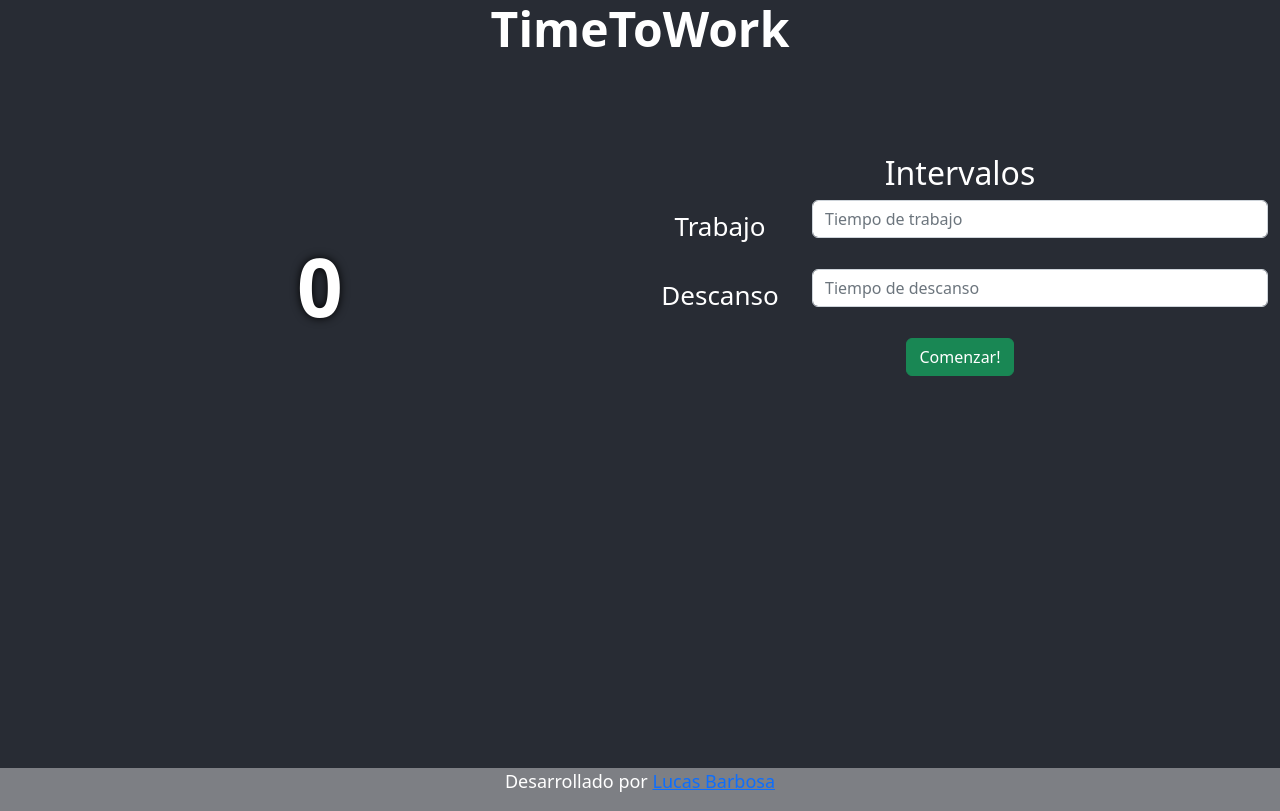
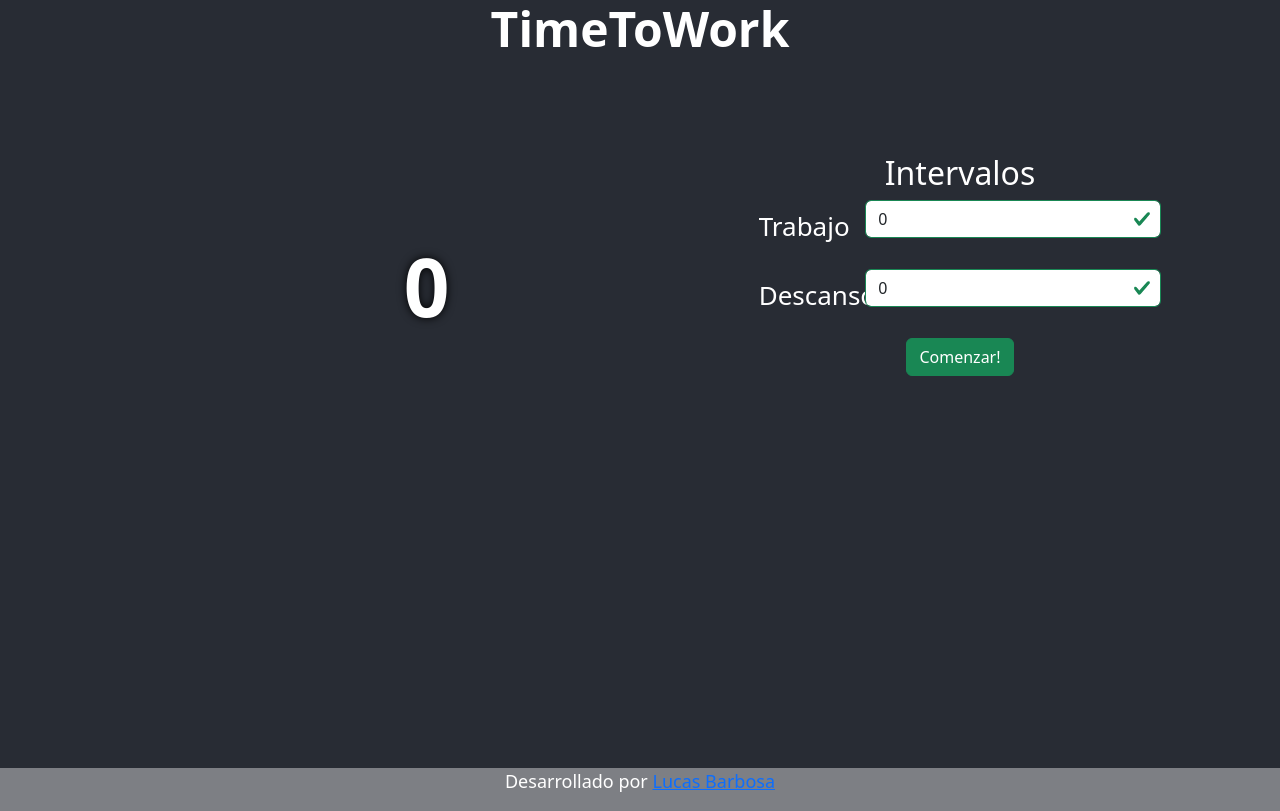
Before and after one commit to barbosalucas278/time-to-work, a React (Create React App) app: page / in a window 1280 px wide. Built offline with nearby package versions, Linux system fonts and the light colour scheme.

Commit message:
Feature: Parcial, se hace un refactor sobre el formulario del timer

```diff
--- a/src/components/Timer/Timer.js
+++ b/src/components/Timer/Timer.js
@@ -1,21 +1,14 @@
 /* eslint-disable no-unused-vars */
-import { Formik } from "formik";
 import React, { useEffect, useState } from "react";
 import { Col, Container, Row } from "react-bootstrap";
-import Button from "react-bootstrap/Button";
-import Form from "react-bootstrap/Form";
 import useSound from "use-sound";
-import { object, number } from "yup";
 import useInterval from "../../hooks/useInterval";
 import Display from "../Display/Display";
 import "./styles.css";
 import workSound from "../../assets/go.oga";
 import restSound from "../../assets/rest.oga";
+import TimerForm from "../TimerForm/TimerForm";
 function Timer() {
-  const schema = object().shape({
-    workInterval: number().required().max(60).min(15),
-    restInterval: number().required().max(60).min(15),
-  });
   //falta agregar los mansajes de error, las validaciones ya estan
   const [go, setGo] = useState(false);
   const [timerRun, setTimerRun] = useState(null);
@@ -63,7 +56,8 @@ function Timer() {
       playWork();
     }
   }
-  function onSubmitIntervals(values) {
+  function handleSubmitIntervals(values, formikHelpers) {
+    console.log(formikHelpers);
     const { workInterval, restInterval } = values;
     setWork(workInterval);
     setRest(restInterval);
@@ -101,7 +95,7 @@ function Timer() {
       crearIntervaloWork();
     }
   }
-  function resetearTimer() {
+  function handleResetTimer() {
     setGo(false);
     setDisplay(0);
     setWork(0);
@@ -110,10 +104,10 @@ function Timer() {
     setWorkInterval(false);
     setRestInterval(false);
   }
-  function pausarTimer() {
+  function handlerPauseTimer() {
     setTimerRun(null);
   }
-  function continuarTimer() {
+  function handleContinueTimer() {
     setTimerRun(1000);
   }
   return (
@@ -123,99 +117,16 @@ function Timer() {
         <Col xs={12} sm={6} className="containerTimerDisplay">
           <Display seconds={display}></Display>
         </Col>
-        <Col xs={12} sm={6} className="mt-5">
+        <Col xs={12} sm={4} className="mt-5">
           <h2>Intervalos</h2>
-          <Formik
-            initialValues={{
-              prepareInterval: "",
-              workInterval: "",
-              restInterval: "",
-            }}
-            validationSchema={schema}
-            onSubmit={(values) => onSubmitIntervals(values)}
-          >
-            {({ values, errors, handleChange, handleSubmit }) => (
-              <Form noValidate onSubmit={handleSubmit}>
-                <Form.Group
-                  as={Row}
-                  className="mb-3"
-                  controlId="formBasicPassword"
-                >
-                  <Form.Label column xs={3}>
-                    Trabajo
-                  </Form.Label>
-                  <Col xs={9}>
-                    <Form.Control
-                      name="workInterval"
-                      type="number"
-                      placeholder="Tiempo de trabajo"
-                      value={values.workInterval}
-                      onChange={handleChange}
-                      isValid={errors.workInterval}
-                    />
-                    <Form.Control.Feedback type="invalid">
-                      {errors.workInterval}
-                    </Form.Control.Feedback>
-                  </Col>
-                </Form.Group>
-                <Form.Group
-                  as={Row}
-                  className="mb-3"
-                  controlId="formBasicPassword"
-                >
-                  <Form.Label column xs={3}>
-                    Descanso
-                  </Form.Label>
-                  <Col xs={9}>
-                    <Form.Control
-                      name="restInterval"
-                      type="number"
-                      placeholder="Tiempo de descanso"
-                      value={values.restInterval}
-                      onChange={handleChange}
-                      isValid={errors.restInterval}
-                    />
-                    <Form.Control.Feedback type="invalid">
-                      {errors.restInterval}
-                    </Form.Control.Feedback>
-                  </Col>
-                </Form.Group>
-                {!go && (
-                  <Button variant="success" className="mb-4" type="submit">
-                    Comenzar!
-                  </Button>
-                )}
-                {go && (
-                  <>
-                    <Button
-                      variant="warning"
-                      className="mb-4 me-3"
-                      onClick={resetearTimer}
-                    >
-                      Resetear
-                    </Button>
-                    {timerRun ? (
-                      <Button
-                        variant="primary"
-                        className="mb-4"
-                        onClick={pausarTimer}
-                      >
-                        Pausa
-                      </Button>
-                    ) : (
-                      <Button
-                        variant="primary"
-                        className="mb-4"
-                        onClick={continuarTimer}
-                      >
-                        Continuar
-                      </Button>
-                    )}
-                  </>
-                )}
-              </Form>
-            )}
-          </Formik>
+          <TimerForm
+            onSubmitIntervals={handleSubmitIntervals}
+            onResetTimer={handleResetTimer}
+            onPausetimer={handlerPauseTimer}
+            onContinueTimer={handleContinueTimer}
+            go={go}
+            timerRun={timerRun}
+          ></TimerForm>
         </Col>
       </Row>
     </Container>
--- /dev/null
+++ b/src/components/TimerForm/TimerForm.js
@@ -0,0 +1,117 @@
+import React from "react";
+import "./styles.css";
+import Button from "react-bootstrap/Button";
+import Form from "react-bootstrap/Form";
+import { Formik } from "formik";
+import { object, number } from "yup";
+import { Col, FormText, Row } from "react-bootstrap";
+
+function TimerForm(props) {
+  const {
+    onSubmitIntervals,
+    onResetTimer,
+    onPauseTimer,
+    onContinueTimer,
+    go,
+    timerRun,
+  } = props;
+  const schema = object().shape({
+    workInterval: number()
+      .required("El tiempo de trabajo es requerido")
+      .max(60, "El máximo tiempo permitido es de 60 segundos")
+      .min(15, "El menor tiempo permitido es 15 segundos"),
+    restInterval: number()
+      .required("El tiempo de descanso es requerido")
+      .max(60, "El máximo tiempo permitido es de 60 segundos")
+      .min(15, "El menor tiempo permitido es 15 segundos"),
+  });
+  return (
+    <Formik
+      initialValues={{
+        prepareInterval: 0,
+        workInterval: 0,
+        restInterval: 0,
+      }}
+      validationSchema={schema}
+      onSubmit={(values, formikHelpers) =>
+        onSubmitIntervals(values, formikHelpers)
+      }
+    >
+      {({ values, errors, handleChange, handleSubmit }) => (
+        <Form noValidate onSubmit={handleSubmit}>
+          <Form.Group as={Row} className="mb-3" controlId="workInterval">
+            <Form.Label column xs={3}>
+              Trabajo
+            </Form.Label>
+            <Col xs={9}>
+              <Form.Control
+                name="workInterval"
+                type="number"
+                placeholder="Tiempo de trabajo"
+                value={values.workInterval}
+                onChange={handleChange}
+                isValid={!errors.workInterval}
+              />
+            </Col>
+            <Form.Control.Feedback type="invalid">
+              {errors.workInterval}
+            </Form.Control.Feedback>
+          </Form.Group>
+          <Form.Group as={Row} className="mb-3" controlId="restInterval">
+            <Form.Label column xs={3}>
+              Descanso
+            </Form.Label>
+            <Col xs={9}>
+              <Form.Control
+                name="restInterval"
+                type="number"
+                placeholder="Tiempo de descanso"
+                value={values.restInterval}
+                onChange={handleChange}
+                isValid={!errors.restInterval}
+              />
+            </Col>
+            <Form.Control.Feedback type="invalid">
+              {errors.restInterval}
+            </Form.Control.Feedback>
+          </Form.Group>
+          {!go && (
+            <Button variant="success" className="mb-4" type="submit">
+              Comenzar!
+            </Button>
+          )}
+          {go && (
+            <>
+              <Button
+                variant="warning"
+                className="mb-4 me-3"
+                onClick={onResetTimer}
+              >
+                Resetear
+              </Button>
+              {timerRun ? (
+                <Button
+                  variant="primary"
+                  className="mb-4"
+                  onClick={onPauseTimer}
+                >
+                  Pausa
+                </Button>
+              ) : (
+                <Button
+                  variant="primary"
+                  className="mb-4"
+                  onClick={onContinueTimer}
+                >
+                  Continuar
+                </Button>
+              )}
+            </>
+          )}
+        </Form>
+      )}
+    </Formik>
+  );
+}
+
+export default TimerForm;
```
Also changed, not shown: src/components/TimerForm/styles.css (added).
